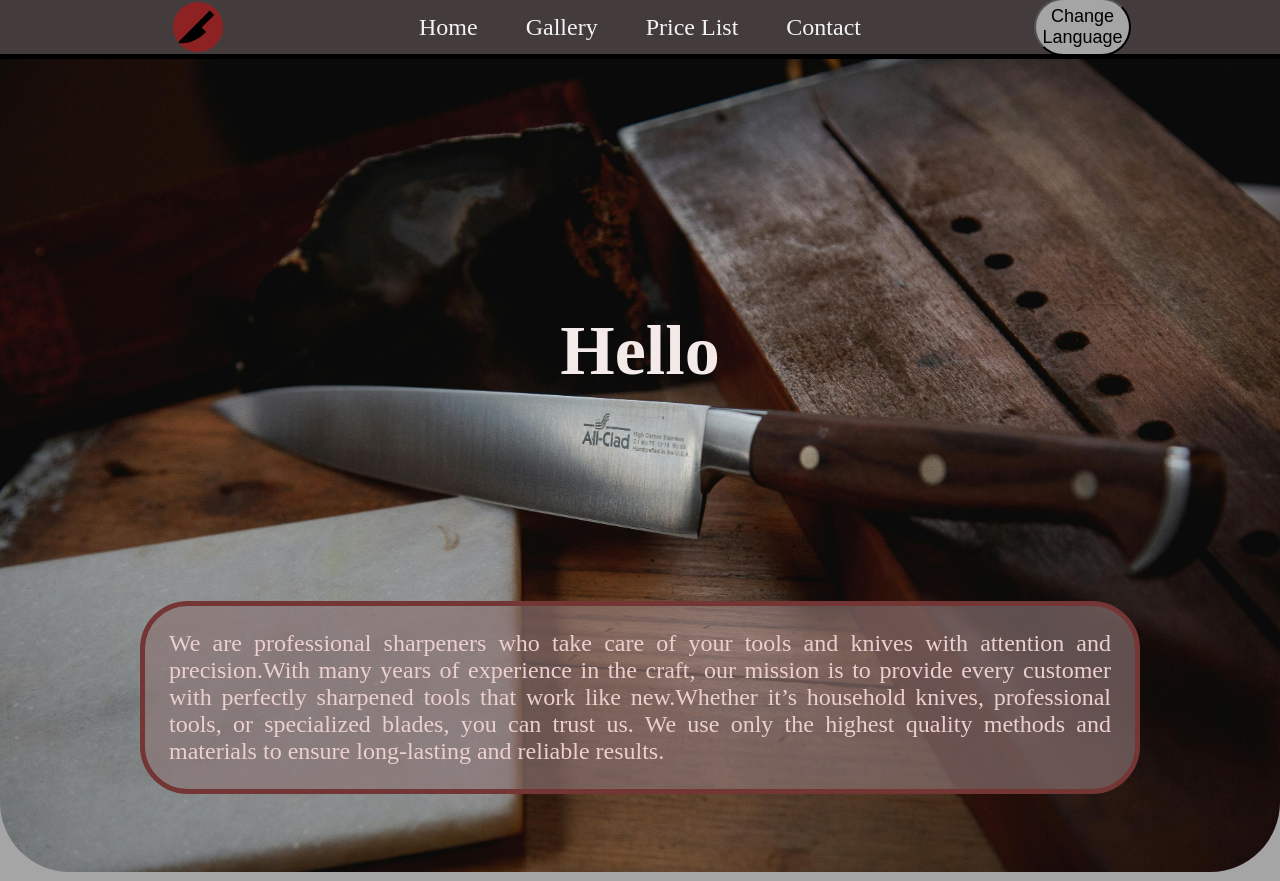
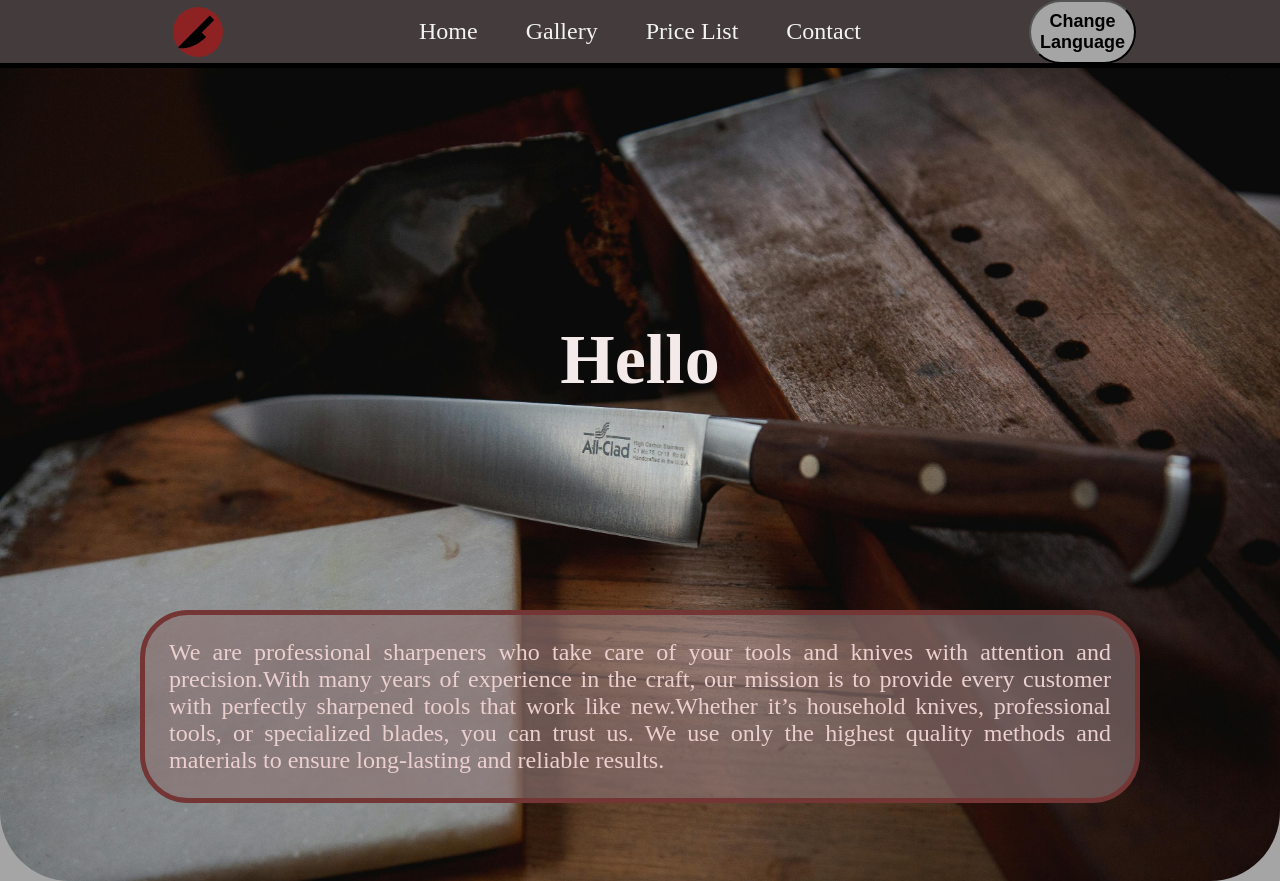
Before and after one commit to Martin-Atanasov123/knives-site, a plain HTML site: page index.html in a window 1280 px wide. Shown: the top 881 px of the page. Drawn offline with Linux system fonts and the light colour scheme.

Commit message:
fixing the nav bar

```diff
--- a/things/css/style.css
+++ b/things/css/style.css
@@ -12,7 +12,7 @@ nav {
     justify-content: space-evenly;
     width: 100%;
     align-items: center;
-    height: 3em;
+    height: 3.5em;
     background-color:#443c3c;
 }
 nav img{
@@ -35,12 +35,11 @@ nav >a{
 #language-toggle{
     display: flex;
     align-self: center;
-    justify-content: center;
+    font-weight: bold;
+    font-size: large;
+    padding: 9px;
+    border-radius: 2em;
     background-color: #a5a5a5;
-    width: auto !important;
-    padding: 6px;
-    font-size: large;
-    border-radius: 2em;
 }
 
 nav ul{
```
